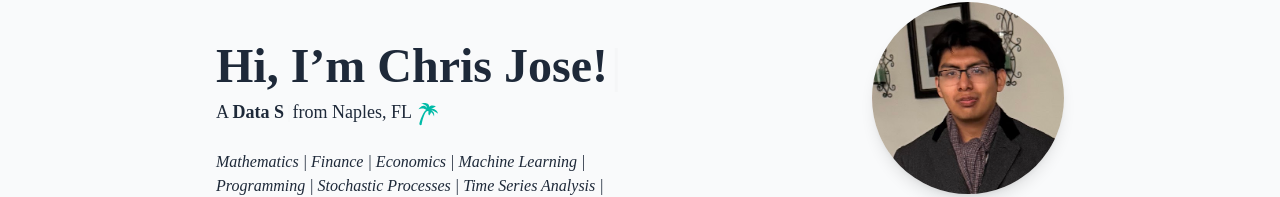
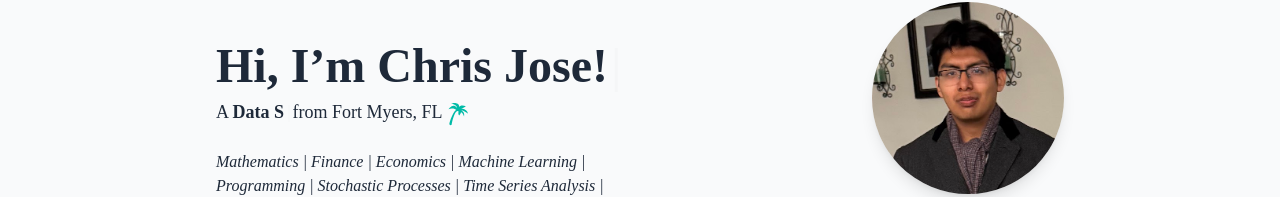
Before and after one commit to Chris-D-Jose-Castaneda/my-portfolio, a React (Vite) app: page / in a window 1280 px wide. Shown: the part 110-307 px from the top of the page. Built offline with nearby package versions, Linux system fonts and the light colour scheme.

Commit message:
location

```diff
--- a/src/components/Home.jsx
+++ b/src/components/Home.jsx
@@ -45,7 +45,7 @@ export default function Home() {
                 delaySpeed={3000}
               />
             </span>{" "}
-            from Naples, FL{" "}
+            from Fort Myers, FL{" "}
             <GiPalmTree className="inline-block text-2xl text-teal-500" />
           </p>
           <p className="mt-6 text-base italic dark:text-gray-300">
```
